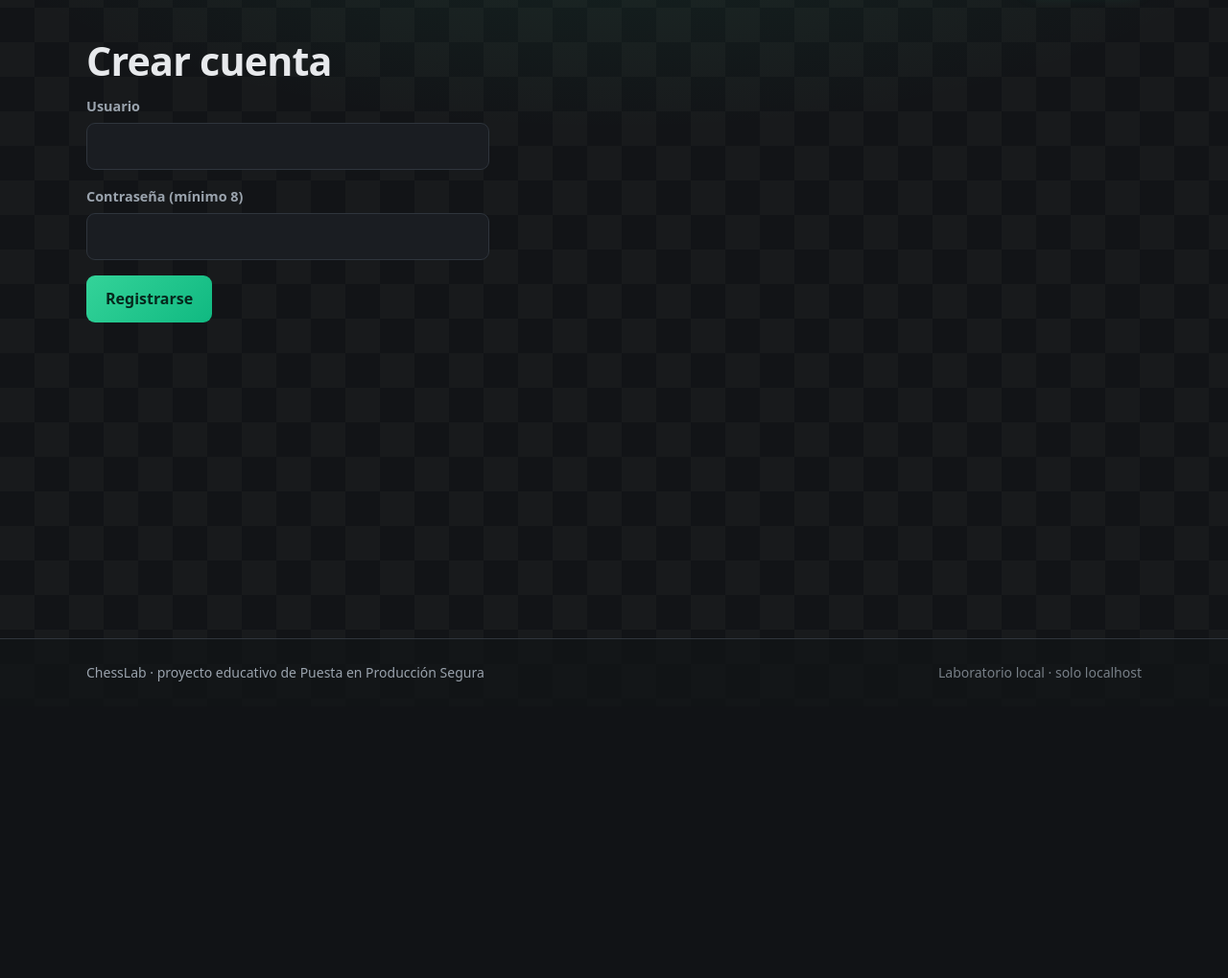
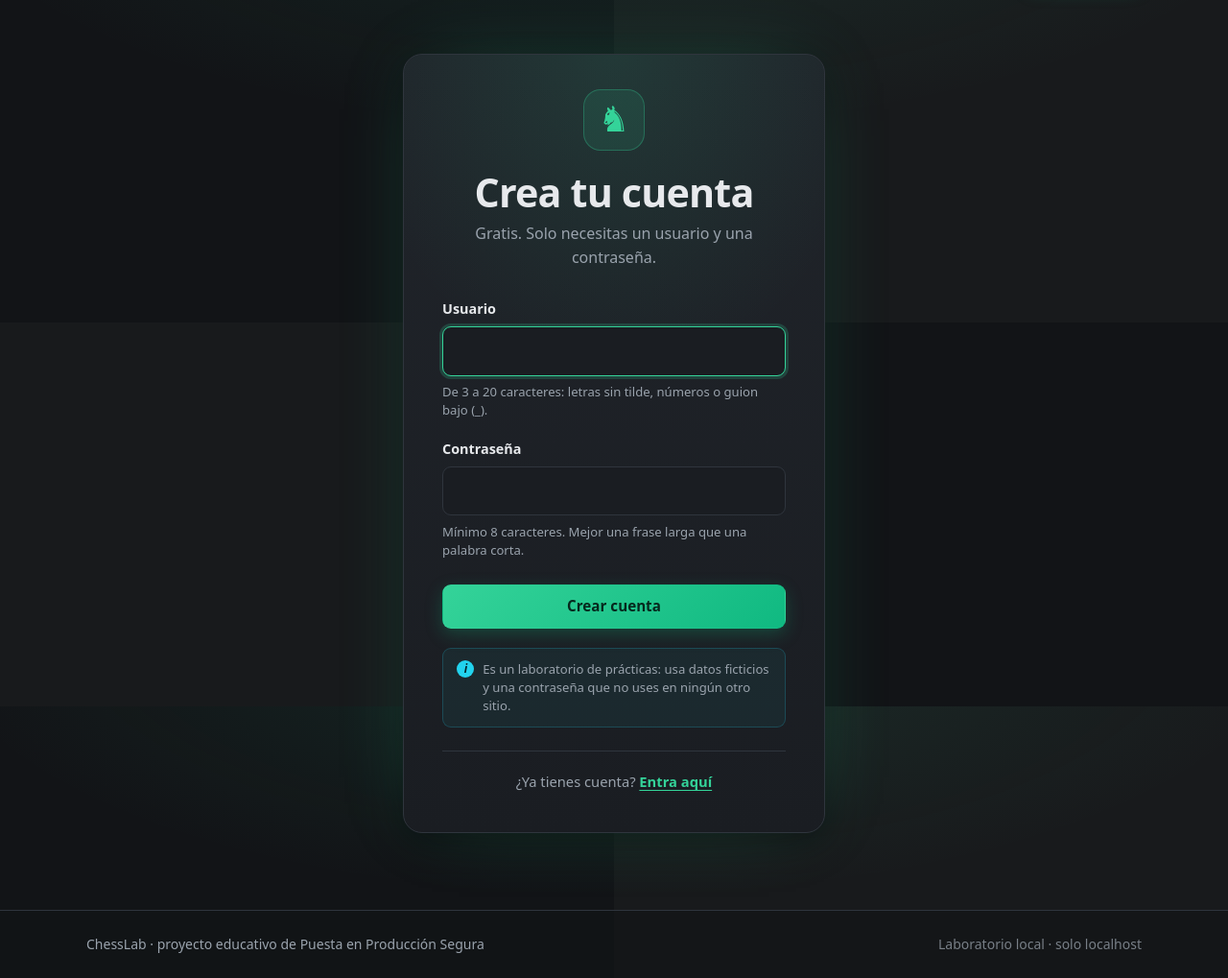
Before and after one commit to Huda-23/chesslab, a Flask app: page /registro in a window 1280 px wide. Shown: the part 64-1083 px from the top of the page at 96% size. Before the commit the page ends 774 px from the top, so only its background shows below. Run offline with Flask 3, Linux system fonts and the light colour scheme.

Commit message:
Diseño: login y registro con avisos de error y requisitos visibles

```diff
--- a/app/auth.py
+++ b/app/auth.py
@@ -86,10 +86,10 @@ def register():
                 current_app.logger.info(
                     "REGISTRO correcto: usuario=%s ip=%s",
                     username, request.remote_addr)
-                flash("Cuenta creada. Ya puedes iniciar sesión.")
+                flash("Cuenta creada. Ya puedes iniciar sesión.", "success")
                 return redirect(url_for("auth.login"))
 
-        flash(error)
+        flash(error, "error")
     return render_template("register.html")
 
 
@@ -108,7 +108,7 @@ def login():
             # %r escapa saltos de línea: evita inyección en los logs
             current_app.logger.warning(
                 "LOGIN fallido: usuario=%r ip=%s", username, request.remote_addr)
-            flash("Usuario o contraseña incorrectos.")
+            flash("Usuario o contraseña incorrectos.", "error")
         else:
             session.clear()
             session["user_id"] = user["id"]
--- /dev/null
+++ b/app/static/css/auth.css
@@ -0,0 +1,94 @@
+/* ==========================================================================
+   ChessLab · pantallas de acceso (login y registro)
+   ========================================================================== */
+
+/* Tarjeta centrada en la pantalla */
+.auth {
+  display: grid;
+  place-items: center;
+  min-height: calc(100vh - var(--nav-h) - 12rem);
+  padding: 1rem 0;
+}
+
+.auth-card {
+  position: relative;
+  width: min(440px, 100%);
+  padding: clamp(1.75rem, 5vw, 2.5rem);
+  border-radius: 20px;
+  border: 1px solid var(--border);
+  background:
+    radial-gradient(ellipse 90% 60% at 50% 0%, rgba(52, 211, 153, .12), transparent 70%),
+    linear-gradient(180deg, var(--surface), var(--bg-elev));
+  box-shadow: var(--shadow), 0 0 80px -30px rgba(52, 211, 153, .4);
+  animation: card-in .5s var(--ease) both;
+}
+@keyframes card-in { from { opacity: 0; transform: translateY(14px) scale(.98); } }
+
+/* Pieza grande arriba de la tarjeta */
+.auth-icon {
+  display: grid; place-items: center;
+  width: 64px; height: 64px;
+  margin: -0.25rem auto 1.25rem;
+  border-radius: 18px;
+  font-family: "Segoe UI Symbol", "Noto Sans Symbols 2", "DejaVu Sans", serif;
+  font-variant-emoji: text;
+  font-size: 2.3rem; line-height: 1;
+  color: var(--accent);
+  background: rgba(52, 211, 153, .1);
+  border: 1px solid rgba(52, 211, 153, .3);
+}
+
+.auth-title { text-align: center; margin-bottom: .4rem; }
+.auth-sub { text-align: center; color: var(--text-muted); margin-bottom: 1.75rem; }
+
+/* ---------- Campos ---------- */
+.field { margin-bottom: 1.15rem; }
+.field-label { display: block; font-size: .9rem; font-weight: 600; color: var(--text); }
+
+.field input { margin-top: .45rem; }
+
+/* Texto de ayuda bajo el campo (requisitos) */
+.field-hint {
+  display: block;
+  margin-top: .45rem;
+  font-size: .82rem; line-height: 1.45;
+  color: var(--text-muted);
+}
+
+/* Borde rojo si el valor escrito no cumple las reglas. :user-invalid solo se
+   activa cuando el usuario ya ha escrito algo, no nada más cargar la página. */
+.field input:user-invalid { border-color: var(--danger); }
+.field input:user-invalid:focus { box-shadow: 0 0 0 3px rgba(248, 113, 113, .2); }
+.field input:user-invalid ~ .field-hint { color: var(--danger); }
+
+.auth-submit { width: 100%; margin-top: .5rem; padding-block: .9rem; }
+
+/* Enlace a la otra pantalla (¿no tienes cuenta? / ¿ya tienes cuenta?) */
+.auth-switch {
+  margin: 1.5rem 0 0;
+  padding-top: 1.25rem;
+  border-top: 1px solid var(--border);
+  text-align: center;
+  font-size: .92rem;
+  color: var(--text-muted);
+}
+.auth-switch a { font-weight: 650; }
+
+/* Nota pequeña de laboratorio */
+.auth-note {
+  display: flex; gap: .55rem; align-items: flex-start;
+  margin: 1.25rem 0 0;
+  padding: .75rem .9rem;
+  border-radius: var(--radius-sm);
+  font-size: .82rem; line-height: 1.45;
+  color: var(--text-muted);
+  background: rgba(34, 211, 238, .06);
+  border: 1px solid rgba(34, 211, 238, .2);
+}
+.auth-note::before {
+  content: "i";
+  display: grid; place-items: center; flex: none;
+  width: 18px; height: 18px; border-radius: 50%;
+  font-size: .72rem; font-weight: 800; font-style: italic;
+  color: #04232a; background: var(--accent-2);
+}
--- a/app/templates/register.html
+++ b/app/templates/register.html
@@ -1,12 +1,50 @@
 {% extends "base.html" %}
+
+{% block title %}Crear cuenta · ChessLab{% endblock %}
+
+{% block head %}
+  <link rel="stylesheet" href="{{ url_for('static', filename='css/auth.css') }}">
+{% endblock %}
+
 {% block content %}
-  <h1>Crear cuenta</h1>
-  <form method="post">
-    <input type="hidden" name="csrf_token" value="{{ csrf_token() }}">
-    <p><label>Usuario<br>
-      <input name="username" required minlength="3" maxlength="20"></label></p>
-    <p><label>Contraseña (mínimo 8)<br>
-      <input name="password" type="password" required minlength="8" maxlength="128"></label></p>
-    <button type="submit">Registrarse</button>
-  </form>
+<section class="auth">
+  <div class="auth-card">
+    <div class="auth-icon" aria-hidden="true">♞&#xFE0E;</div>
+    <h1 class="auth-title">Crea tu cuenta</h1>
+    <p class="auth-sub">Gratis. Solo necesitas un usuario y una contraseña.</p>
+
+    {# Las reglas de aquí (pattern, minlength, maxlength) son solo una AYUDA para
+       el usuario: se pueden saltar desde el navegador. Las mismas reglas se
+       comprueban de verdad en el servidor (USERNAME_RE y la longitud en auth.py). #}
+    <form class="auth-form" method="post">
+      <input type="hidden" name="csrf_token" value="{{ csrf_token() }}">
+
+      <div class="field">
+        <label class="field-label" for="username">Usuario</label>
+        <input id="username" name="username" required
+               minlength="3" maxlength="20" pattern="[A-Za-z0-9_]{3,20}"
+               autocomplete="username" autocapitalize="none" spellcheck="false" autofocus
+               aria-describedby="username-hint">
+        <small class="field-hint" id="username-hint">De 3 a 20 caracteres: letras sin tilde, números o guion bajo (_).</small>
+      </div>
+
+      <div class="field">
+        <label class="field-label" for="password">Contraseña</label>
+        {# autocomplete="new-password": el navegador puede proponer una contraseña segura #}
+        <input id="password" name="password" type="password" required
+               minlength="8" maxlength="128"
+               autocomplete="new-password" aria-describedby="password-hint">
+        <small class="field-hint" id="password-hint">Mínimo 8 caracteres. Mejor una frase larga que una palabra corta.</small>
+      </div>
+
+      <button class="btn btn-primary auth-submit" type="submit">Crear cuenta</button>
+    </form>
+
+    <p class="auth-note">Es un laboratorio de prácticas: usa datos ficticios y una contraseña que no uses en ningún otro sitio.</p>
+
+    <p class="auth-switch">
+      ¿Ya tienes cuenta? <a href="{{ url_for('auth.login') }}">Entra aquí</a>
+    </p>
+  </div>
+</section>
 {% endblock %}
```
Also changed, not shown: app/templates/login.html (+39 -7 lines).
